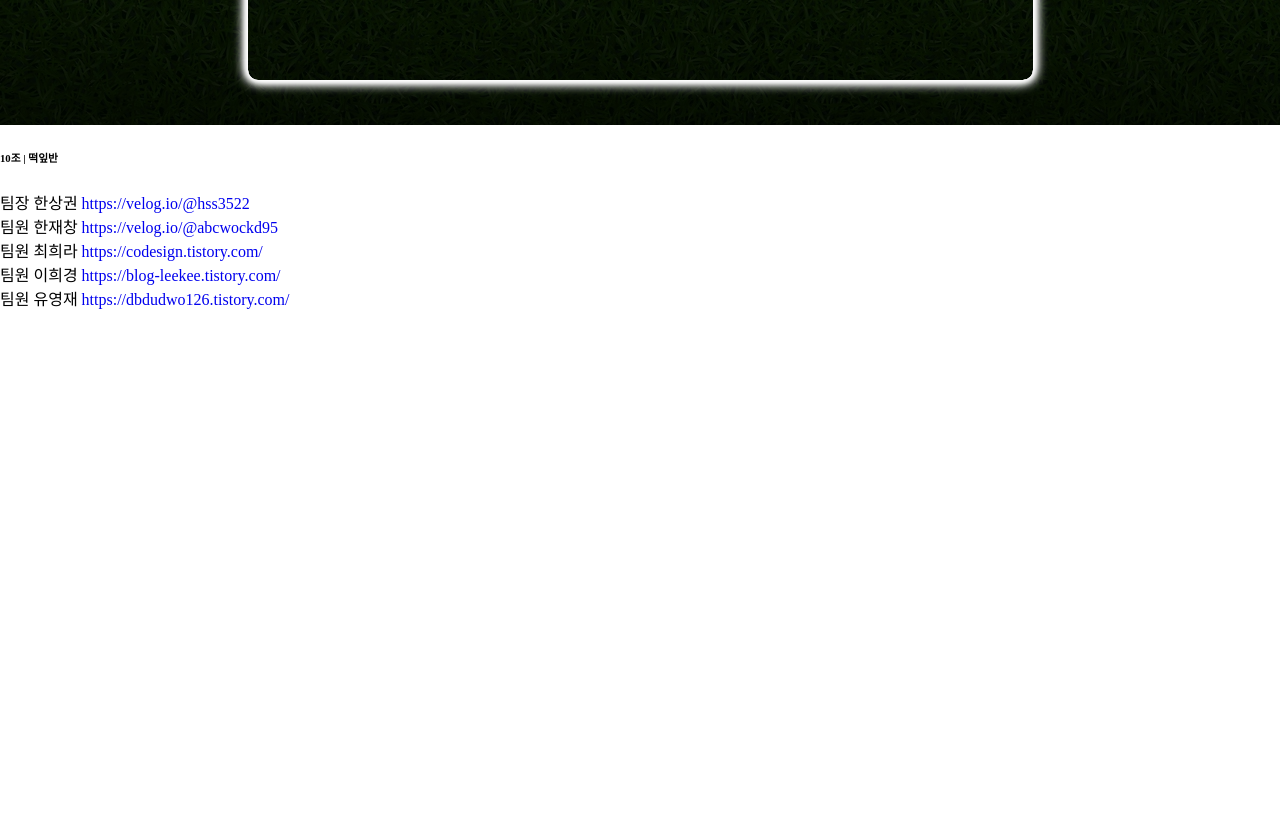
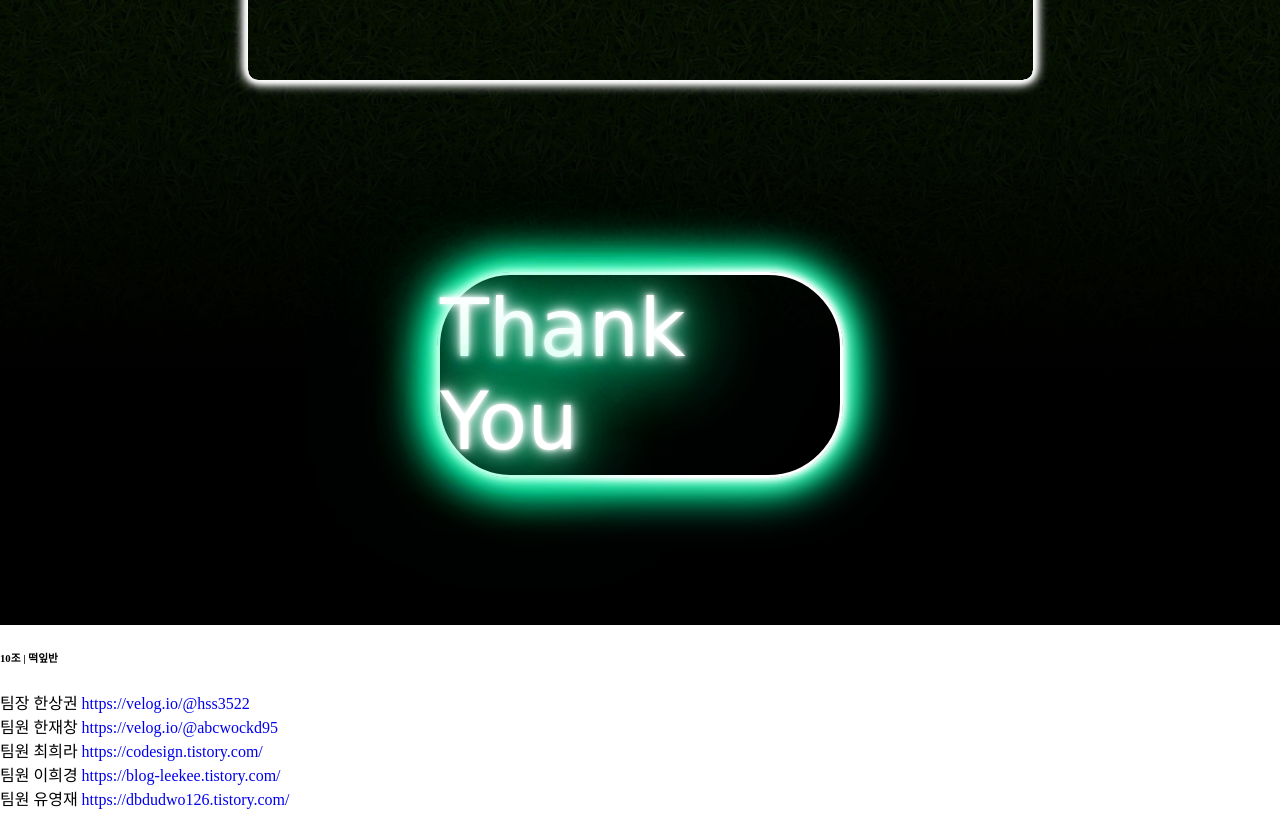
Before and after one commit to Gon1782/miniproject, a plain HTML site: page templates/index.html in a window 1280 px wide. Shown: the part 3560-4382 px from the top of the page. Before the commit the page ends 3886 px from the top, so only its background shows below. Drawn offline with nearby package versions, Linux system fonts and the light colour scheme; a web font is replaced by a local one.

Commit message:
lastpang

```diff
--- a/static/main.css
+++ b/static/main.css
@@ -5,6 +5,9 @@
   font-weight: normal;
   font-style: normal;
 }
+
+@import url('https://fonts.googleapis.com/css2?family=Nanum+Pen+Script&family=Poor+Story&display=swap');
+
 
 @import url("https://fonts.googleapis.com/css2?family=Hahmlet:wght@200;600&display=swap");
 
@@ -233,7 +236,7 @@ input:focus {
 .warp {
   width: 100%;
   height: 600px;
-  background-image: linear-gradient(0deg,rgba(0, 0, 0, 0.9),rgba(0, 0, 0, 0.7)),
+  background-image: linear-gradient(0deg,rgba(0, 0, 0, 0.9),rgba(0, 0, 0, 0.8)),
     url("../static/3.webp");
   display: flex;
   justify-content: center;
@@ -301,7 +304,7 @@ input:focus {
   box-shadow: 0 0 2px #fff, 0 0 4px #fff, 0 0 6px #fff, 0 0 8px #fff,
     0 0 10px rgb(255, 255, 255), 0 0 12px #fff, 0 0 14px #fff, 0 0 16px #fff;
   border-radius: 10px;
-  overflow: scroll;
+  overflow: auto;
 }
 
 .mycards::-webkit-scrollbar {
@@ -332,6 +335,61 @@ input:focus {
   margin-left: 30px;
   font-family: "KOTRAHOPE";
 }
+
+.last_hello{
+  width: 100%;
+  height: 500px;
+  background-image: linear-gradient(0deg,rgba(0, 0, 0, 1),rgba(0, 0, 0, 1),rgba(0, 0, 0, 0.9)),
+    url("../static/3.webp");
+    display: flex;
+    justify-content: center;
+    align-items: center;
+}
+
+.neon_box{
+  background-color: transparent;
+  box-shadow: 0 0 7px #fff, 0 0 10px #fff, 0 0 21px #fff, 0 0 30px #0fa,
+    0 0 4px #0fa, 0 0 40px #0fa, 0 0 50px #0fa, 0 0 60px #0fa;
+  width: 400px;
+  height: 200px;
+  display: flex;
+  justify-content: center;
+  align-items: center;
+  border-radius: 75px;
+  border: 3px solid white;
+}
+
+.last_text{
+  font-size: 80px;
+  color: #fff;
+  text-shadow: /* White glow */ 0 0 7px #fff, 0 0 10px #fff, 0 0 21px #fff, /* Green glow */ 0 0 42px #0fa, 0 0 82px #0fa, 0 0 92px #0fa, 0 0 102px #0fa, 0 0 151px #0fa;
+  font-family: 'Nanum Pen Script', cursive;
+  font-family: 'Poor Story', cursive;
+  animation: flicker 1.5s infinite alternate;
+}
+
+@keyframes flicker {
+
+  20%, 40%, 20%, 82%, 20% {
+
+      text-shadow:
+      0 0 4px #fff,
+      0 0 11px #fff,
+      0 0 19px #fff,
+      0 0 40px #0fa,
+      0 0 80px #0fa,
+      0 0 90px #0fa,
+      0 0 100px #0fa,
+      0 0 150px #0fa;
+
+  }
+
+  20%, 24%, 100% {
+      text-shadow:  0 0 11px #fff,
+      0 0 19px #fff
+  }
+}
+
 
 /*  개인소개 페이지 시작 */
 .members {
--- a/templates/index.html
+++ b/templates/index.html
@@ -207,6 +207,11 @@
 
     </div>
     </div>
+    <div class="last_hello">
+      <div class="neon_box">
+        <Footer class="last_text">Thank You</Footer>
+      </div>
+    </div>
     <!-- 개인블로그 페이지 -->
 <div id="blog_address">
         <footer id="foot">
```
